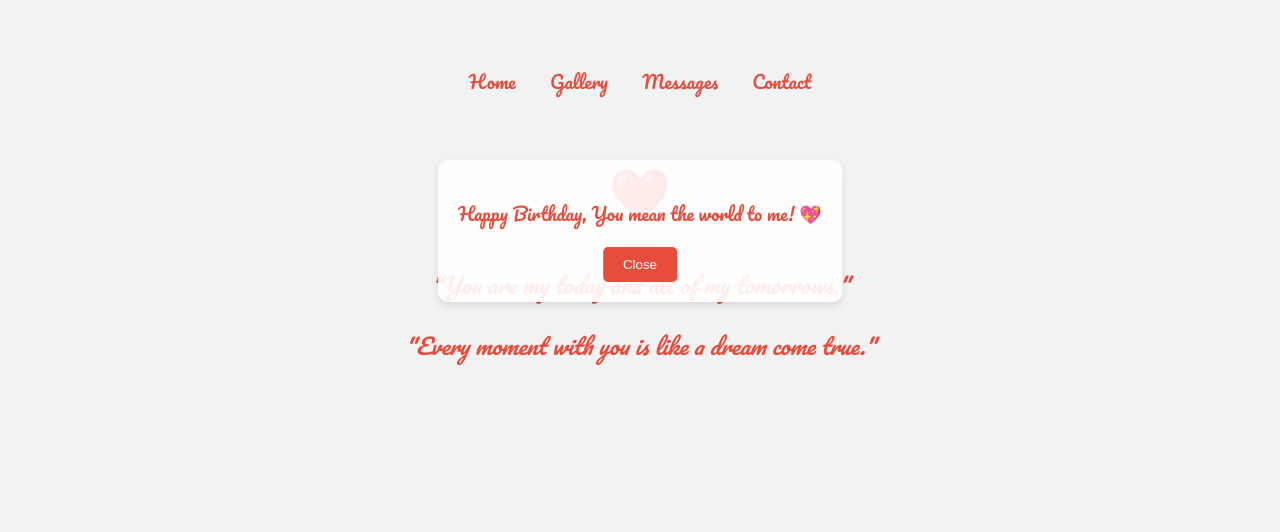
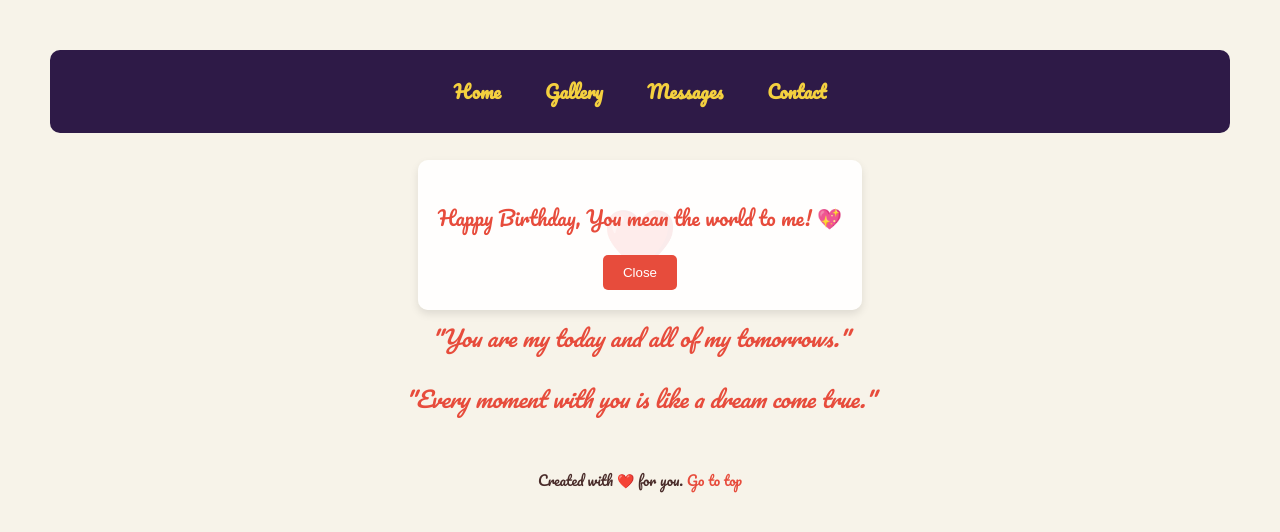
Before and after one commit to Amritansh-verma/For-chotu, a plain HTML site: page index.html in a window 1280 px wide. Drawn offline with Linux system fonts and the light colour scheme.

Commit message:
Update index.html

```diff
--- a/index.html
+++ b/index.html
@@ -6,17 +6,21 @@
     <title>Happy Birthday!</title>
     <link href="https://fonts.googleapis.com/css2?family=Pacifico&display=swap" rel="stylesheet">
     <style>
+        /* General Styles */
         body {
             font-family: 'Pacifico', cursive;
-            background-color: #f1f1f1;
+            background-color: #f7f3e9; /* Soft beige for luxurious feel */
+            color: #4a2c2a; /* Dark brown for text */
             text-align: center;
             padding: 50px;
             margin: 0;
+            transition: background-color 0.5s ease;
         }
 
         /* Heart Animation */
         .heart {
-            font-size: 50px;
+            font-size: 60px;
+            color: #e74c3c; /* Deep burgundy */
             animation: pulse 1s infinite;
         }
 
@@ -26,7 +30,36 @@
             100% { transform: scale(1); }
         }
 
-        /* Popup message */
+        /* Navigation Bar */
+        nav {
+            background-color: #2e1a47; /* Dark purple */
+            padding: 10px 0;
+            border-radius: 10px;
+            margin-bottom: 50px;
+        }
+
+        nav ul {
+            list-style: none;
+            padding: 0;
+        }
+
+        nav ul li {
+            display: inline;
+            margin: 0 20px;
+        }
+
+        nav ul li a {
+            text-decoration: none;
+            color: #f4d03f; /* Gold for a premium look */
+            font-size: 18px;
+            font-weight: bold;
+        }
+
+        nav ul li a:hover {
+            color: #e74c3c; /* Burgundy for hover effect */
+        }
+
+        /* Popup Message */
         .popup {
             position: fixed;
             top: 20%;
@@ -40,7 +73,7 @@
         }
 
         .popup p {
-            font-size: 18px;
+            font-size: 20px;
             color: #e74c3c;
         }
 
@@ -57,7 +90,7 @@
             background-color: #c0392b;
         }
 
-        /* Love quotes */
+        /* Love Quotes */
         .love-quotes {
             font-style: italic;
             font-size: 22px;
@@ -65,38 +98,25 @@
             margin-top: 30px;
         }
 
-        /* Smooth transition effect */
-        body {
-            transition: background-color 0.5s ease;
+        /* Footer */
+        footer {
+            margin-top: 50px;
+            font-size: 14px;
+            color: #4a2c2a;
         }
 
-        body:hover {
-            background-color: #f2f2f2;
+        footer a {
+            color: #e74c3c;
+            text-decoration: none;
         }
 
-        /* Navigation Bar */
-        nav {
-            margin-bottom: 50px;
+        footer a:hover {
+            color: #f4d03f; /* Gold color */
         }
 
-        nav ul {
-            list-style: none;
-            padding: 0;
-        }
-
-        nav ul li {
-            display: inline;
-            margin: 0 15px;
-        }
-
-        nav ul li a {
-            text-decoration: none;
-            color: #e74c3c;
-            font-size: 18px;
-        }
-
-        nav ul li a:hover {
-            color: #3498db;
+        /* Audio Styles */
+        audio {
+            margin-top: 20px;
         }
     </style>
 </head>
@@ -104,10 +124,10 @@
     <!-- Navigation -->
     <nav>
         <ul>
-            <li><a href="#">Home</a></li>
-            <li><a href="#">Gallery</a></li>
-            <li><a href="#">Messages</a></li>
-            <li><a href="#">Contact</a></li>
+            <li><a href="index.html">Home</a></li>
+            <li><a href="gallery.html">Gallery</a></li>
+            <li><a href="messages.html">Messages</a></li>
+            <li><a href="contact.html">Contact</a></li>
         </ul>
     </nav>
 
@@ -116,13 +136,13 @@
         ❤️
     </div>
 
-    <!-- Personalized Message Popup -->
+    <!-- Personalized Popup Message -->
     <div id="message-popup" class="popup">
         <p>Happy Birthday, You mean the world to me! 💖</p>
         <button onclick="closePopup()">Close</button>
     </div>
 
-    <!-- Love Quotes -->
+    <!-- Love Quotes Section -->
     <section class="love-quotes">
         <p>"You are my today and all of my tomorrows."</p>
         <p>"Every moment with you is like a dream come true."</p>
@@ -133,6 +153,11 @@
         <source src="love_song.mp3" type="audio/mp3">
         Your browser does not support the audio element.
     </audio>
+
+    <!-- Footer -->
+    <footer>
+        <p>Created with ❤️ for you. <a href="#">Go to top</a></p>
+    </footer>
 
     <script>
         window.onload = function() {
```
